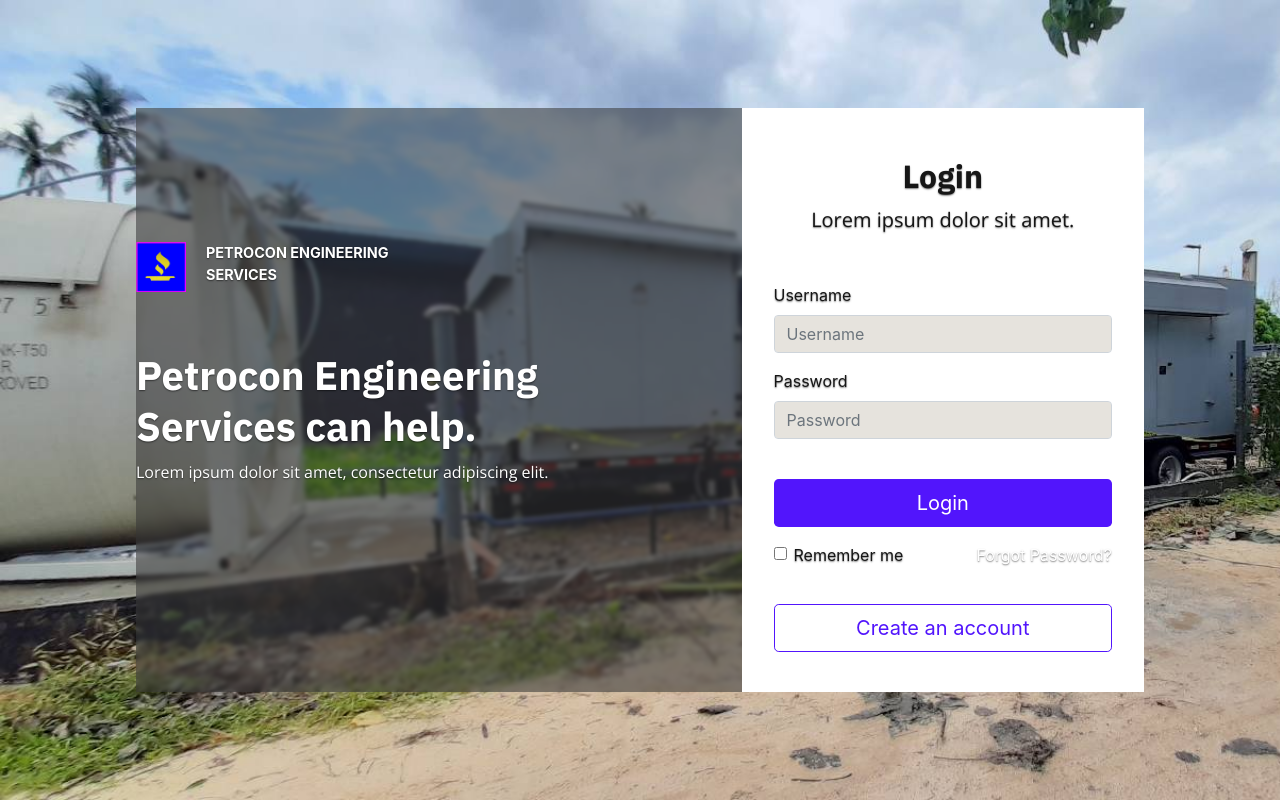
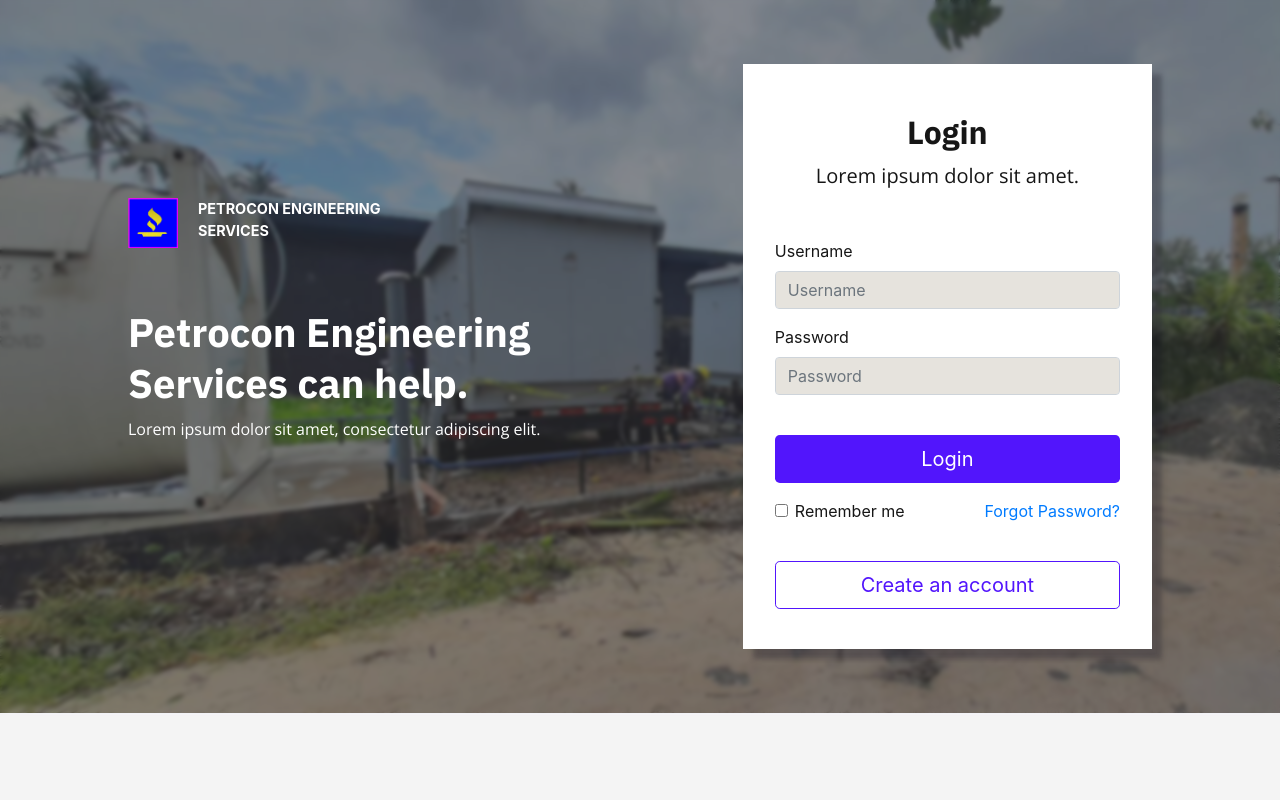
Before and after one commit to elkatakiku/PetroconEngineeringSevices, a PHP site: page /login.html in a window 1280 px wide. Run offline with PHP 8.4, Linux system fonts and the light colour scheme; some libraries are stand-ins or nearby versions.

Commit message:
Revert back to first login css design

```diff
--- a/login.html
+++ b/login.html
@@ -17,13 +17,10 @@
     <!-- External CSS -->
     <link rel="stylesheet" href="styles/styles.css">
     <link rel="stylesheet" href="styles/media-query.css">
-    <link rel="stylesheet" href="styles/cover-page-styles.css">
+    <!-- <link rel="stylesheet" href="styles/cover-page-styles.css"> -->
   </head>
-  <body class="">
-    <div class="cover-container d-flex w-100 h-100 p-3 mx-auto flex-column login-background">
-
-    <!-- <div class="login-background"> -->
-
+  <body >
+    <div class="login-background">
         <div class="login-container">
             <div class="row align-items-center">
                 <div class="col-lg-7 col-md-6 col-12">
--- a/styles/cover-page-styles.css
+++ b/styles/cover-page-styles.css
@@ -26,36 +26,36 @@ a:hover {
 
 html,
 body {
-  height: 100%;
+  /* height: 100%; */
   /* background-color: #333; */
 }
 
 body {
-  display: -ms-flexbox;
-  display: flex;
+  /* display: -ms-flexbox; */
+  /* display: flex; */
   color: #fff;
-  background: url('../images/header-image.jpg') no-repeat;
+  background: white url(../images/header-image.jpg) no-repeat;
   background-size: cover;
   text-shadow: 0 .05rem .1rem rgba(0, 0, 0, .5);
   /* box-shadow: inset 0 0 5rem rgba(0, 0, 0, .5) !important; */
   box-shadow: none;
 
-  color: var(--primary-text);
+  /* color: var(--primary-text);
   max-width: auto;
   margin: auto;
-  position: relative;
+  position: relative; */
   /* box-shadow: 10px 0 8px -5px #e9e1ff, -10px 0 8px -5px #e9e1ff; */
 }
 
 .cover-container {
-  max-width: 65em;
+  /* max-width: 65em; */
 }
 
 
 /*
  * Header
  */
-.masthead {
+/* .masthead {
   margin-bottom: 2rem;
 }
 
@@ -92,7 +92,7 @@ body {
   .nav-masthead {
     float: right;
   }
-}
+} */
 
 
 /*
--- a/styles/styles.css
+++ b/styles/styles.css
@@ -517,16 +517,17 @@ p {
 
 /* Login */
 .login-background {
-    /* width: 100%; */
-    /* height: 100%; */
-    /* background: white url('../images/header-image.jpg') no-repeat;
-    background-size: cover; */
+    width: 100%;
+    height: 100%;
+    background: white url('../images/header-image.jpg') no-repeat;
+    background-size: cover;
+    /* box-shadow: none; */
 }
 
 .login-container {
     width: 100%;
     margin: auto;
-    /* padding: 5% 10%; */
+    padding: 5% 10%;
     background-color: rgba(56, 56, 56, 0.56);
     color: white;
     backdrop-filter: blur(2px);
```
